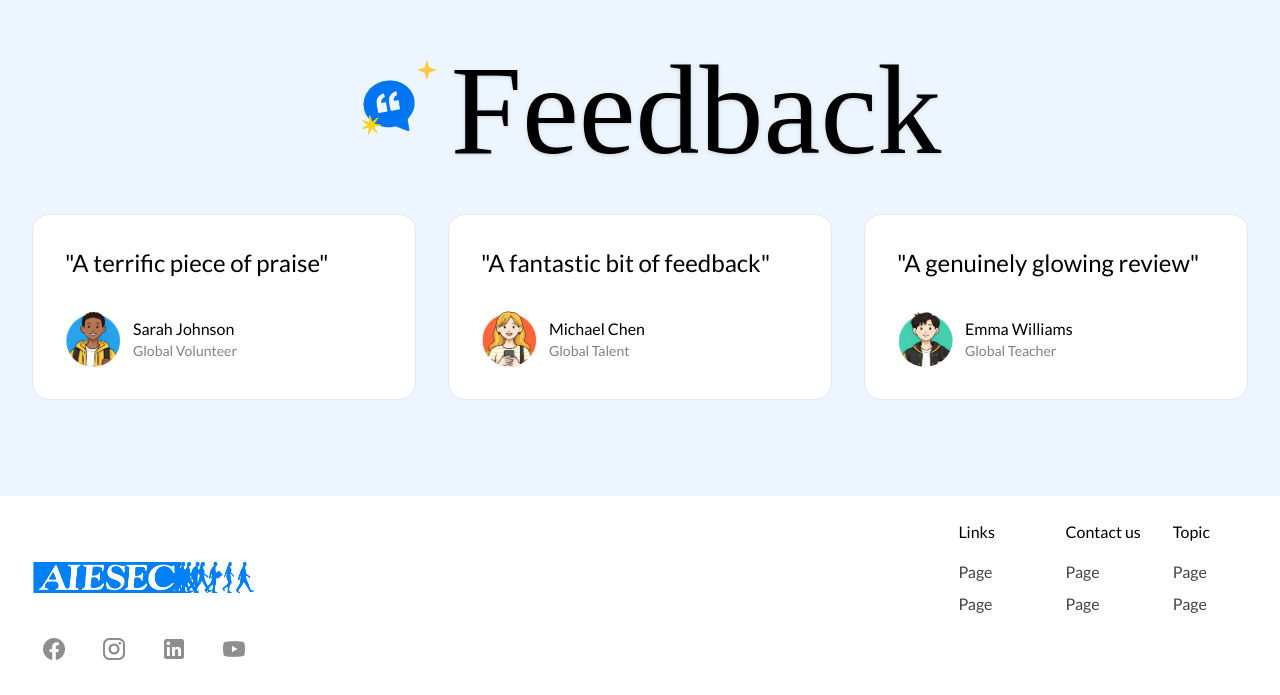
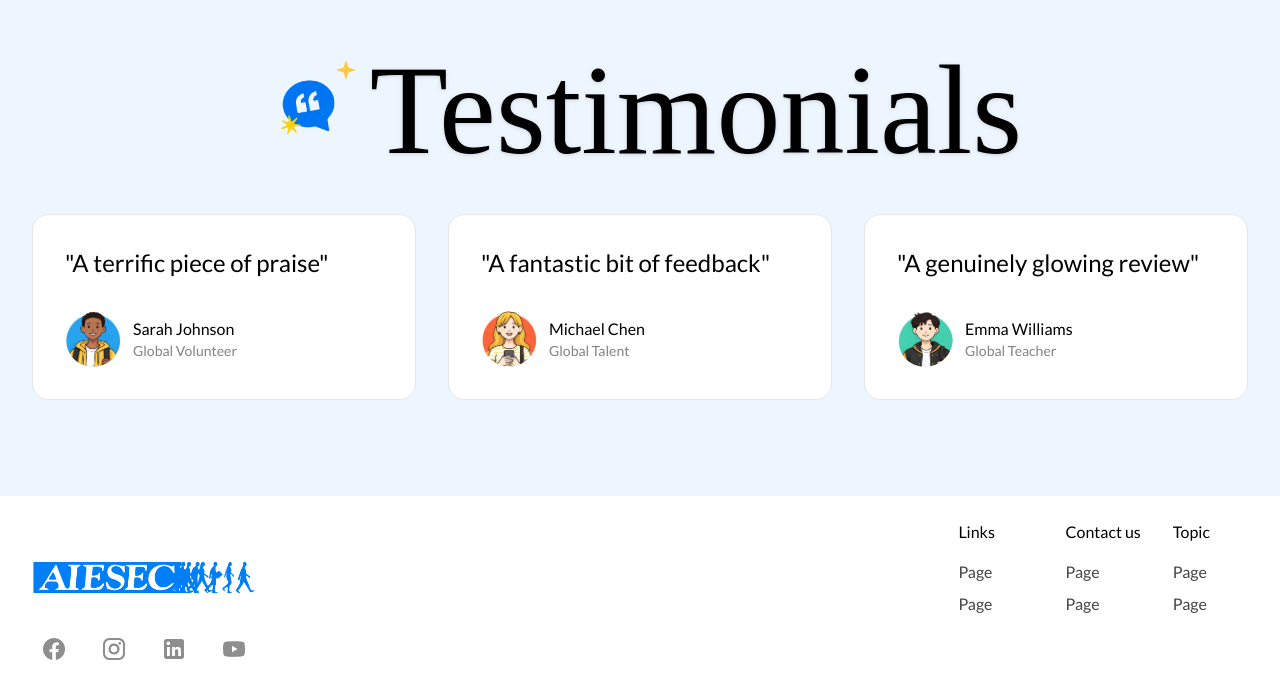
Before and after one commit to aiesec-lebanon/aieseclb-website, a React (Vite) app: page / in a window 1280 px wide. Shown: the part 4296-4991 px from the top of the page. Built offline with nearby package versions, Linux system fonts and the light colour scheme; a web font is replaced by a local one.

Commit message:
Add cedar cursor assets and styles

```diff
--- a/src/index.css
+++ b/src/index.css
@@ -1,4 +1,24 @@
 @import "tailwindcss";
+
+/* Global cedar cursor */
+html,
+body {
+  cursor: url('/cedar.png') 0 0, auto !important;
+}
+
+* {
+  cursor: url('/cedar.png') 0 0, auto !important;
+}
+
+a,
+button,
+[role="button"],
+input[type="button"],
+input[type="submit"],
+label,
+.cursor-pointer {
+  cursor: pointer !important;
+}
 
 /* Default site font */
 @layer base {
--- a/src/pages/Home.jsx
+++ b/src/pages/Home.jsx
@@ -7,7 +7,6 @@ import raoucheImage from "../assets/images/raouche.png";
 import lauLogo from "../assets/images/lau_logo.png";
 import aubLogo from "../assets/images/aub_logo.png";
 import uniPicImage from "../assets/images/uni_pic.png";
-import exploreOppsImage from "../assets/images/explore_opps.png";
 import earthLogo from "../assets/images/earth_logo.png";
 import teacherLogo from "../assets/images/teacher_logo.png";
 import capLogo from "../assets/images/cap_logo.png";
@@ -267,7 +266,7 @@ const Page = () => {
                 </div>
               </div>
 
-              {/* ✅ MOBILE IMAGE ONLY (zoomed & centered – always works) */}
+              {/* mobile image*/}
               <div className="md:hidden w-full -mt-8">
                 <div className="relative h-[450px] w-[450px] -translate-x-[30px] overflow-hidden">
 
@@ -501,7 +500,7 @@ const Page = () => {
                 <path d="M12 2L14.5 9.5L22 12L14.5 14.5L12 22L9.5 14.5L2 12L9.5 9.5L12 2Z" fill="#FFC845" />
               </svg>
             </div>
-            <h2 className="font-handwriting text-black text-5xl sm:text-7xl md:text-9xl drop-shadow">Feedback</h2>
+            <h2 className="font-handwriting text-black text-5xl sm:text-7xl md:text-9xl drop-shadow">Testimonials</h2>
           </div>
 
           <div className="mt-10 grid grid-cols-1 md:grid-cols-3 gap-6 md:gap-8">
```
Also changed, not shown: public/cedar.png (added), src/assets/images/cedar.png (added).
